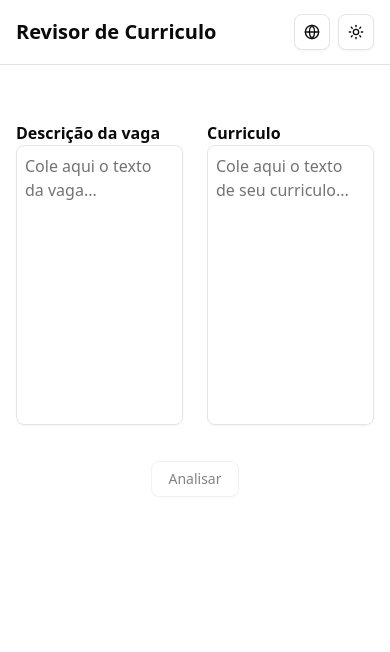
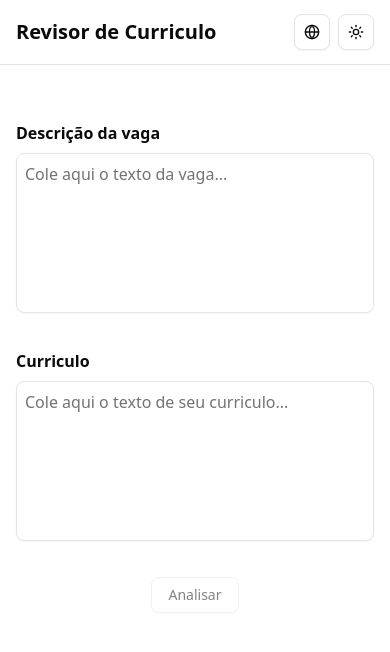
Before and after one commit to LucaswmLima/resume-reviewer, a React (Vite) app in the folder client/: page / in a window 390 px wide. Shown: the top 652 px of the page. Built offline with nearby package versions, Linux system fonts and the light colour scheme.

Commit message:
Fix responsiveness adjustments

```diff
--- a/client/src/components/ui/textarea.tsx
+++ b/client/src/components/ui/textarea.tsx
@@ -7,7 +7,7 @@
     <textarea
       data-slot="textarea"
       className={cn(
-        "border-input placeholder:text-muted-foreground focus-visible:border-ring focus-visible:ring-ring/50 aria-invalid:ring-destructive/20 dark:aria-invalid:ring-destructive/40 aria-invalid:border-destructive dark:bg-input/30 flex field-sizing-content min-h-16 w-full rounded-md border bg-transparent px-3 py-2 text-base shadow-xs transition-[color,box-shadow] outline-none focus-visible:ring-[3px] disabled:cursor-not-allowed disabled:opacity-50 md:text-sm h-70 resize-none overflow-y-auto",
+        "border-input placeholder:text-muted-foreground focus-visible:border-ring focus-visible:ring-ring/50 aria-invalid:ring-destructive/20 dark:aria-invalid:ring-destructive/40 aria-invalid:border-destructive dark:bg-input/30 flex field-sizing-content min-h-16 w-full rounded-md border bg-transparent px-3 py-2 text-base shadow-xs transition-[color,box-shadow] outline-none focus-visible:ring-[3px] disabled:cursor-not-allowed disabled:opacity-50 md:text-sm h-70 resize-none overflow-y-auto max-h-40 md:max-h-72 mt-2",
         className
       )}
       {...props}
--- a/client/src/pages/Home.tsx
+++ b/client/src/pages/Home.tsx
@@ -33,7 +33,7 @@
   return (
     <main className="container mx-auto my-10 p-4">
       {/* Container com flex para os textareas lado a lado */}
-      <div className="flex gap-6 mb-6">
+      <div className="flex flex-col md:flex-row gap-6 mb-6">
         <div className="flex-1">
           <TextArea
             label={t("home.jobTextTitle")}
@@ -53,7 +53,7 @@
       </div>
 
       {/* Botão centralizado */}
-      <div className="flex justify-center mb-6">
+      <div className="flex justify-center mb-2">
         <Button
           variant="outline"
           onClick={handleSubmit}
```
